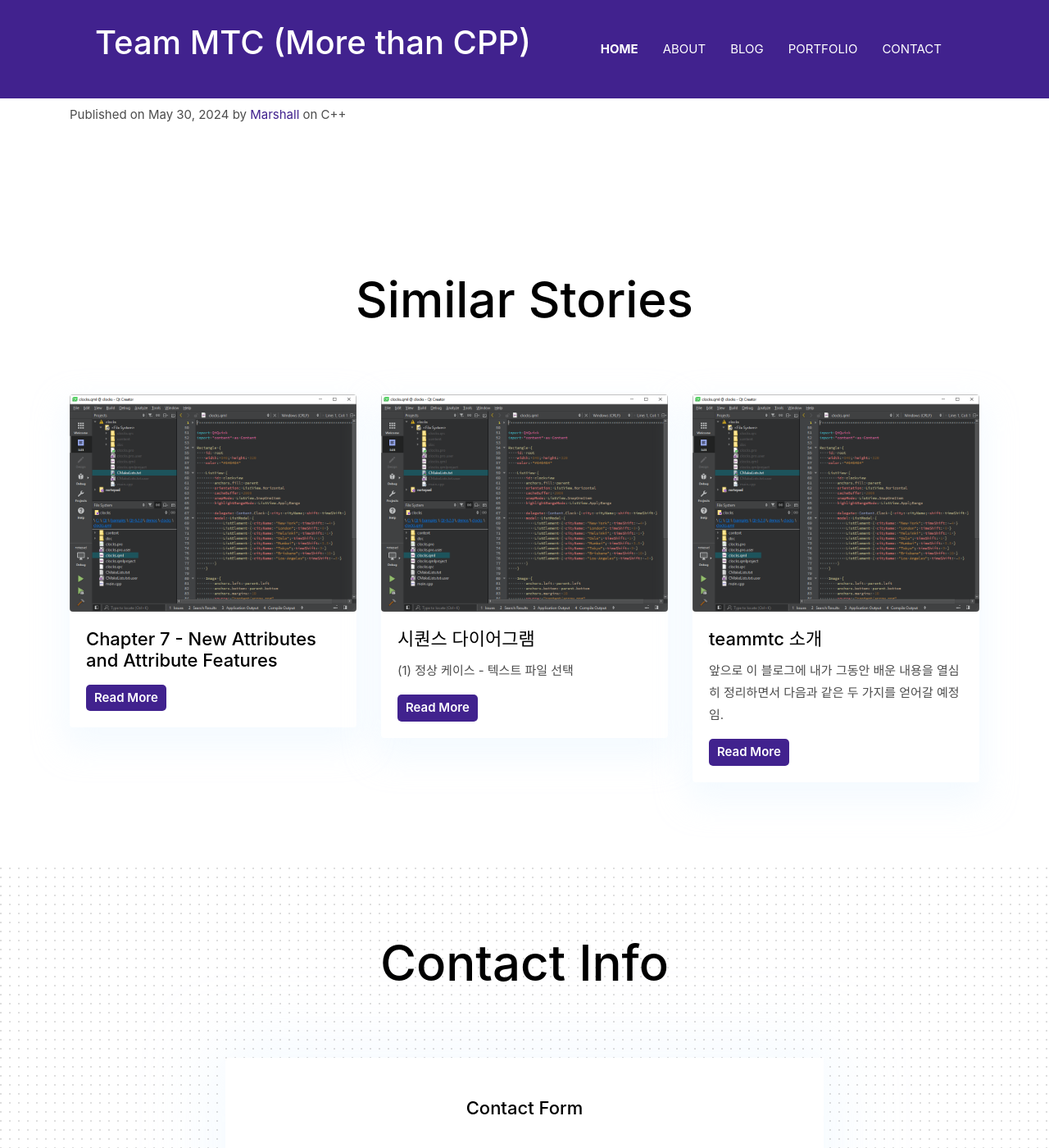
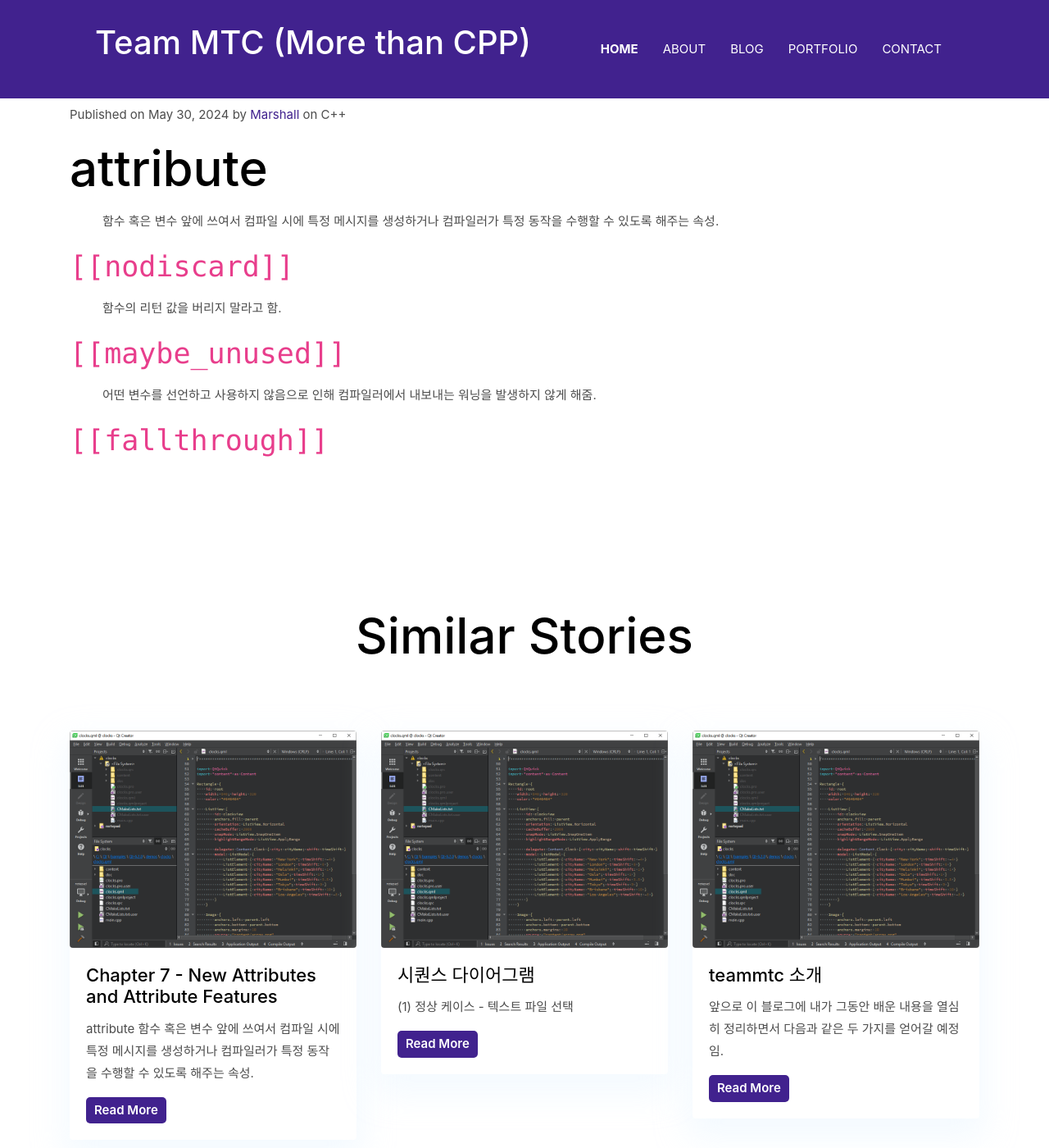
Before and after one commit to teammtc/teammtc.github.io, a Jekyll site: the page built from _posts/2024-05-30-cpp17-the-complete-guide-ch-7.md, in a window 1280 px wide and 1400 px high, scrolled down 554 px. Shown: the whole window at 82% size. Built offline with Jekyll 4.4.1, drawn with Linux system fonts in a browser that asks for light colours; some web fonts are replaced.

Commit message:
blogging

```diff
--- a/_posts/2024-05-30-cpp17-the-complete-guide-ch-7.md
+++ b/_posts/2024-05-30-cpp17-the-complete-guide-ch-7.md
@@ -6,3 +6,14 @@ image: /assets/images/blog/qt_sample.png
 author: Marshall
 tags:   [C++]
 ---
+
+## attribute
+* 함수 혹은 변수 앞에 쓰여서 컴파일 시에 특정 메시지를 생성하거나 컴파일러가 특정 동작을 수행할 수 있도록 해주는 속성.
+
+### `[[nodiscard]]`
+* 함수의 리턴 값을 버리지 말라고 함.
+
+### `[[maybe_unused]]`
+* 어떤 변수를 선언하고 사용하지 않음으로 인해 컴파일러에서 내보내는 워닝을 발생하지 않게 해줌.
+
+### `[[fallthrough]]`
```
